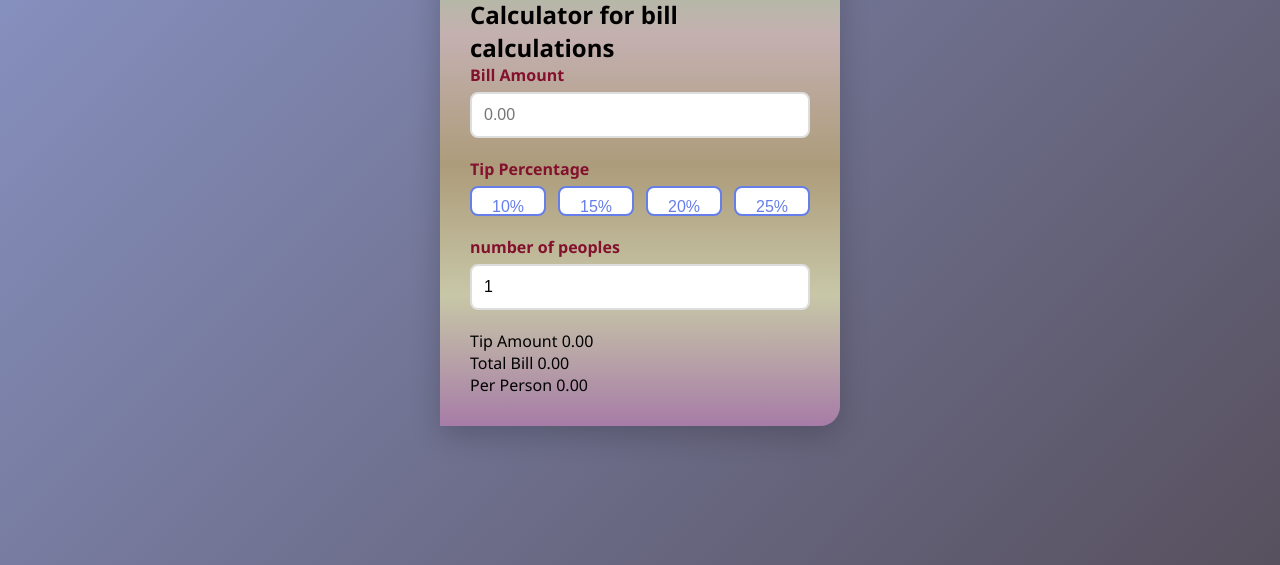
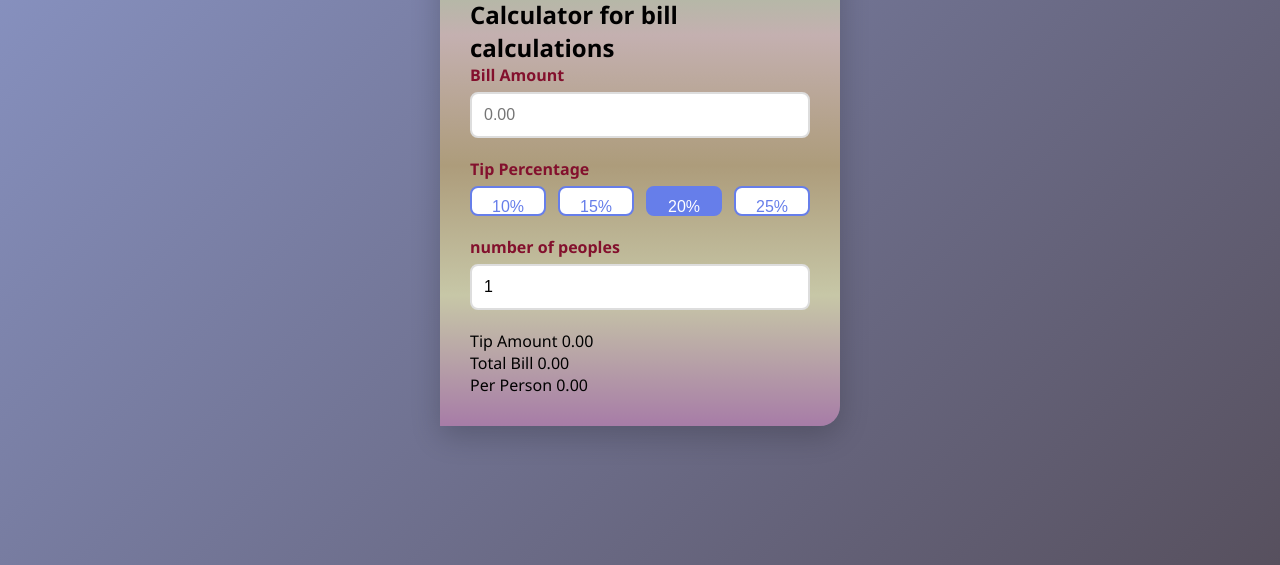
Before and after one commit to putcode677/html-css-javasript-TIP-CALCULATOR-project, a plain HTML site: page index.html in a window 1280 px wide. Shown: the part 235-800 px from the top of the page. Drawn offline with Linux system fonts and the light colour scheme.

Commit message:
style for tip-buttons button.active,

```diff
--- a/style.css
+++ b/style.css
@@ -65,3 +65,7 @@ input:focus {
   text-align: center;
   justify-content: center;
 }
+.tip-buttons button.active, .tip-buttons button:hover {
+  background: #667eea;
+  color: #fff;
+}
```
